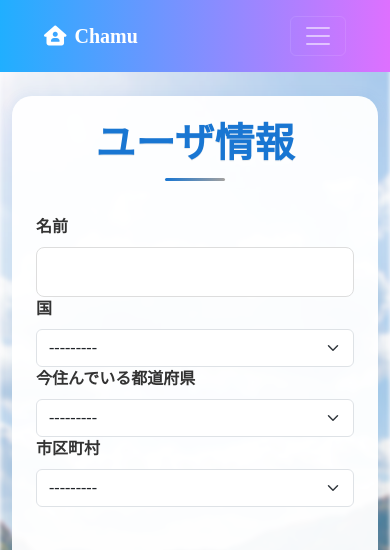
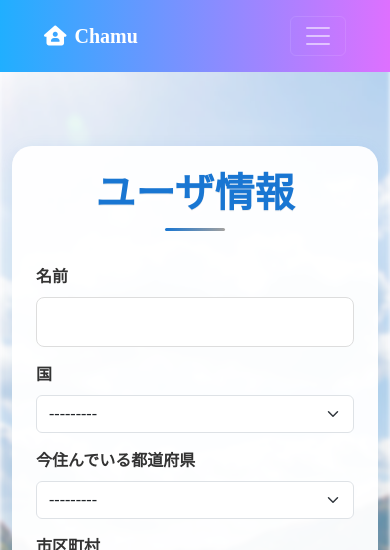
Before and after one commit to nt-thuyr/chamu-web-app, a Django app: page /evaluate-info/ in a window 390 px wide. Shown: the top 550 px of the page. Run offline with Django 5.2, Linux system fonts and the light colour scheme; data that the repository does not hold is empty; some libraries are stand-ins or nearby versions; some web fonts are replaced.

Commit message:
finalllll

```diff
--- a/templates/evaluate_info.html
+++ b/templates/evaluate_info.html
@@ -16,29 +16,39 @@
 
     .bg-blur {
         position: fixed;
-        top: 0; left: 0; width: 100vw; height: 100vh;
+        top: 0;
+        left: 0;
+        width: 100vw;
+        height: 100vh;
         background: url("{% static 'chamu/inaka.jpg' %}") no-repeat center center fixed;
         background-size: cover;
         filter: blur(2px);
         z-index: 0;
-        opacity: 0.7;
+        opacity: 0.6;
     }
     .content-on-blur {
         position: relative;
         z-index: 1;
+        padding-top: 50px; /* Thêm padding trên để tạo khoảng trống với navbar */
+        padding-bottom: 50px;
     }
-    .wrapper.img {
-        background-image: url('{% static 'chamu/img.jpg' %}');
-        background-size: cover;
-        background-position: center;
-        border-radius: 20px;
-        box-shadow: 0 8px 32px rgba(0,0,0,0.18);
-        padding: 0;
+    .row.justify-content-center {
+        display: flex;
+        align-items: center; /* Căn giữa theo chiều dọc */
     }
     .contact-wrap {
         background: rgba(255,255,255,0.95);
         border-radius: 20px;
         box-shadow: 0 2px 16px 0 rgba(25, 118, 210, 0.08);
+        padding: 2rem 3rem; /* Tăng padding để form rộng rãi hơn */
+        height: 100%; /* Chiều cao bằng với cột bên cạnh */
+        display: flex;
+        flex-direction: column;
+        justify-content: center;
+    }
+    .contact-wrap form {
+        display: flex;
+        flex-direction: column;
     }
     .btn-primary {
         padding: 12px 40px;
@@ -46,6 +56,43 @@
         font-weight: 600;
         font-size: 1.1rem;
         letter-spacing: 1px;
+    }
+    /* Điều chỉnh các form-group để có cùng chiều rộng */
+    .form-group {
+        flex-grow: 1; /* Cho phép các form-group giãn ra */
+        max-width: 100%; /* Giới hạn tối đa trong trường hợp cần thiết */
+        margin-bottom: 1rem;
+    }
+    /* Căn chỉnh map và box chứa */
+    .col-md-6 .p-4 {
+        padding: 2rem
+    }
+    /* Sửa đổi khoảng cách của nút "Start Survey" */
+    .form-group.mt-4.mb-0.text-center {
+        margin-top: 0 !important; /* Giảm khoảng cách trên từ 4rem (mt-4) xuống 1.5rem */
+    }
+    #map {
+        height: 500px;
+        border-radius: 20px;
+        border: 2px solid #ddd;
+        box-shadow: 0 4px 16px rgba(0,0,0,0.1);
+    }
+    .map-instruction {
+        background-color: #e3f2fd;
+        border: 1px solid #90caf9;
+        border-radius: 8px;
+        padding: 0.75rem;
+        margin-bottom: 1rem;
+        font-size: 0.9rem;
+        color: #1565c0;
+        text-align: center;
+    }
+    #map-loading {
+        text-align: center;
+        margin-top: 1rem;
+    }
+    .loading .contact-wrap, .loading #map {
+        pointer-events: none;
     }
 </style>
 
```
Also changed, not shown: templates/evaluation_survey.html (+0 -7 lines), templates/thank_you.html (+4 -5 lines).
